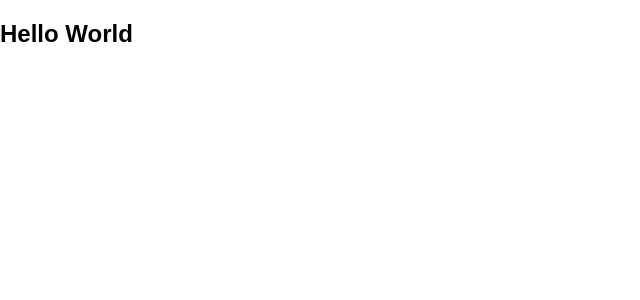
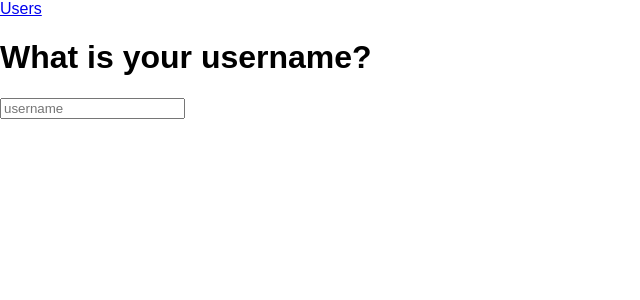
Before and after one commit to MikeNewm32/frog-wishlist, a React (Create React App) app in the folder client/: page / in a window 1280 px wide. Shown: the top 300 px of the page, without its empty margins (0-640 px from the left). Built offline with nearby package versions, Linux system fonts and the light colour scheme.

Commit message:
addded axios and started working on components, have a username appearing on app.js

```diff
--- a/client/package.json
+++ b/client/package.json
@@ -4,6 +4,7 @@
   "private": true,
   "proxy": "http://localhost:3001",
   "dependencies": {
+    "axios": "^0.16.2",
     "react": "^15.6.1",
     "react-dom": "^15.6.1",
     "react-router-dom": "^4.1.2",
--- a/client/src/App.js
+++ b/client/src/App.js
@@ -1,12 +1,25 @@
 import React, { Component } from 'react';
 import './App.css';
+import { BrowserRouter as Router, Route, Link } from "react-router-dom";
+import Users from "./components/Users";
+// import Frogs from "./components/Frogs";
+// import Breeders from "./components/Breeders";
 
 class App extends Component {
   render() {
     return (
-      <div>
-        <h2>Hello World</h2>
-      </div>
+      <Router>
+        <div>
+          <div>
+            <Link to="/">Users</Link>
+          </div>
+          <div>
+            <Route exact path="/" component={Users} />
+            {/* <Route path="/frogs/:frogsId" component={Frogs} />
+            <Route path="/breeders" component={Breeders} /> */}
+          </div>
+        </div>
+      </Router>
     );
   }
 }
--- /dev/null
+++ b/client/src/components/Breeders.js
@@ -0,0 +1,7 @@
+import React, { Component } from "react";
+import { Link, Redirect } from "react-router-dom";
+import axios from "axios";
+
+
+
+export default Breeders;
--- /dev/null
+++ b/client/src/components/Frogs.js
@@ -0,0 +1,7 @@
+import React, { Component } from "react";
+import { Link, Redirect } from "react-router-dom";
+import axios from "axios";
+
+
+
+export default Frogs;
--- /dev/null
+++ b/client/src/components/Users.js
@@ -0,0 +1,25 @@
+import React, { Component } from "react";
+import { Link, Redirect } from "react-router-dom";
+import axios from "axios";
+
+class Users extends Component {
+  constructor(){
+    super();
+    this.state = {
+      user: "",
+      redirect: false,
+      games: []
+    }
+  }
+
+  render() {
+    return (
+        <div>
+          <h1>What is your username?</h1>
+          <input type="text" name="user" placeholder="username"/>
+        </div>
+    )
+}}
+
+
+export default Users;
```
Also changed, not shown: 1 other file (tests, documents, lock files or other folders).
